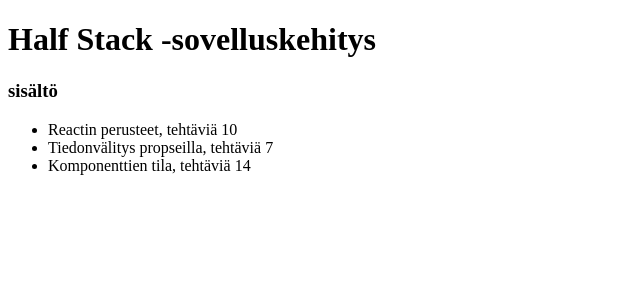
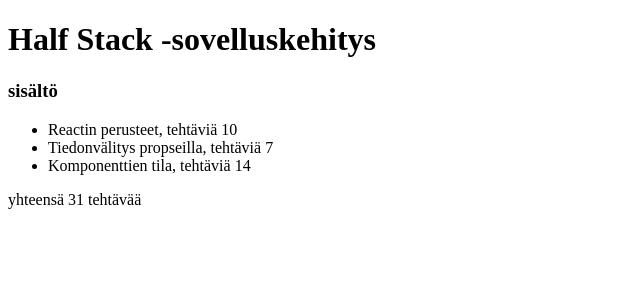
Before and after one commit to VeeraKoskinen/FullStack_Course, a React (Create React App) app: page / in a window 1280 px wide. Shown: the top 300 px of the page, without its empty margins (0-640 px from the left). Built offline with nearby package versions, Linux system fonts and the light colour scheme.

Commit message:
Tehtävä 22

```diff
--- a/src/index.js
+++ b/src/index.js
@@ -30,11 +30,15 @@
     )
 }
 
-const Yhteensa = (props) => {
+const Yhteensa = (osat) => {
+    let maara = 0
+    osat.map(osa =>
+        maara += osa.tehtavia
+    )
+
+
     return (
-        <div>
-            <p>yhteensä {props.osat[0].tehtavia + props.osat[1].tehtavia + props.osat[2].tehtavia}</p>
-        </div>
+        <div>yhteensä {maara} tehtävää</div>
     )
 }
 
@@ -85,9 +89,9 @@
       </div>*/
         <div>
             {Kurssi(kurssi)}
+            {Yhteensa(kurssi.osat)}
         </div>
   )
-
 }
 
 
```
